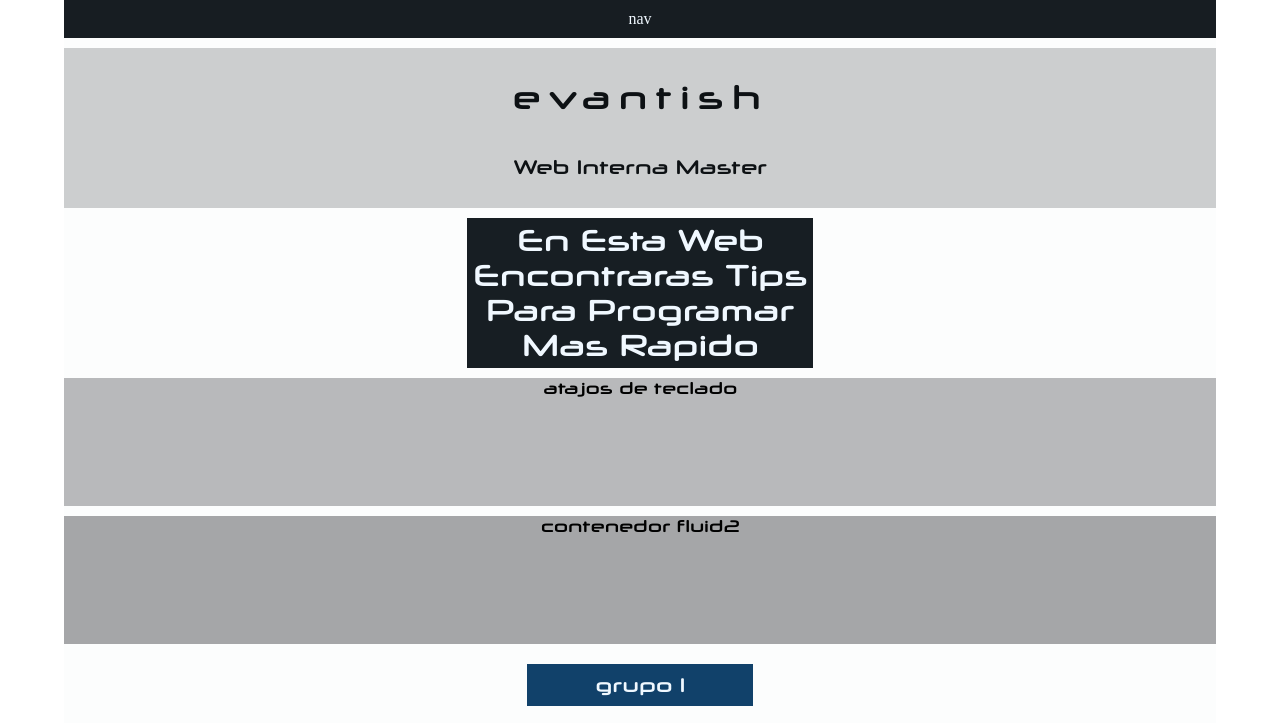
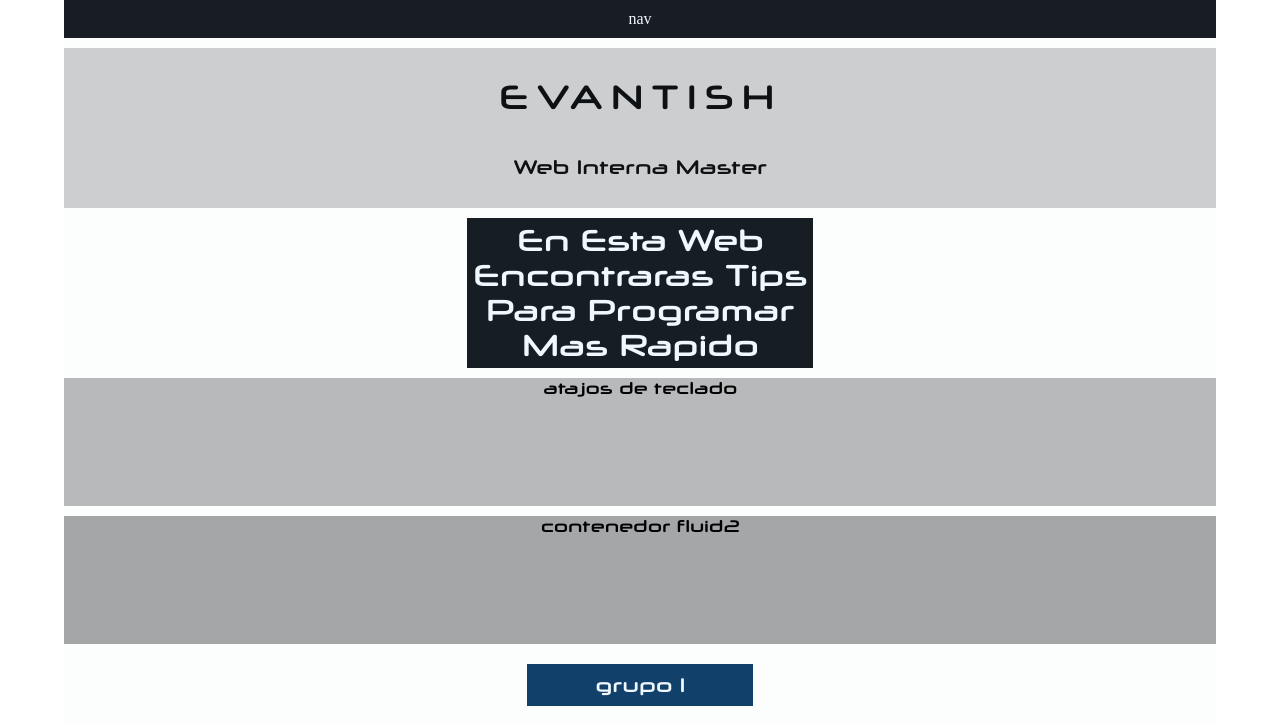
Before and after one commit to Pirata2023/web-interna-main, a plain HTML site: page index.html in a window 1280 px wide. Shown: the top 723 px of the page. Drawn offline with Linux system fonts and the light colour scheme.

Commit message:
cambie titulo en h1

```diff
--- a/index.html
+++ b/index.html
@@ -11,7 +11,7 @@
     <div class="contenedor_main">
         <nav>nav</nav>
         <header>
-            <h1>evantish</h1>
+            <h1>EVANTISH</h1>
             <h3>Web Interna Master</h3>
         </header>
         <div class="box_main">
@@ -38,11 +38,9 @@
             <div class="box1">box 3</div>
         </div>
 
-
         <div class="contenedor fluid3">
             <h4>contenedor fluid3</h4>
         </div>
-
 
         <div class="grupo2">
             <div class="tituloGrupo">
```
